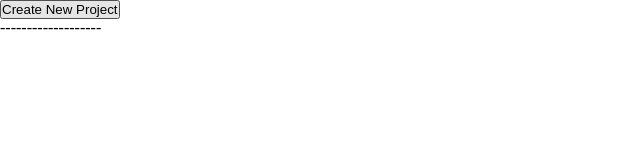
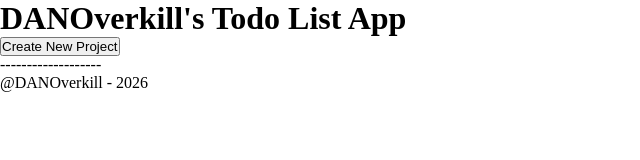
Before and after one commit to DANOverkill/todo-list, a website built with webpack: page src/template.html in a window 1280 px wide. Shown: the whole page, without its empty margins (0-640 px from the left). Built offline with nearby package versions, Linux system fonts and the light colour scheme.

Commit message:
feat: create header for page and footer with watermark

```diff
--- a/src/template.html
+++ b/src/template.html
@@ -7,6 +7,7 @@
 </head>
 <body>
     <div id="projects_column">
+        <h1 class = "page-header">DANOverkill's Todo List App</h1>
         <nav id="projects_menue">
             <button id="newProject">Create New Project</button>
             <!-- <button id="editProject">Edit Project</button>
@@ -30,6 +31,6 @@
         <input type="submit" value="Submit" id="submitTodoInfo">
 
     </form>
-
+<footer class="watermark">@DANOverkill - 2026</footer>
 </body>
 </html>
```
